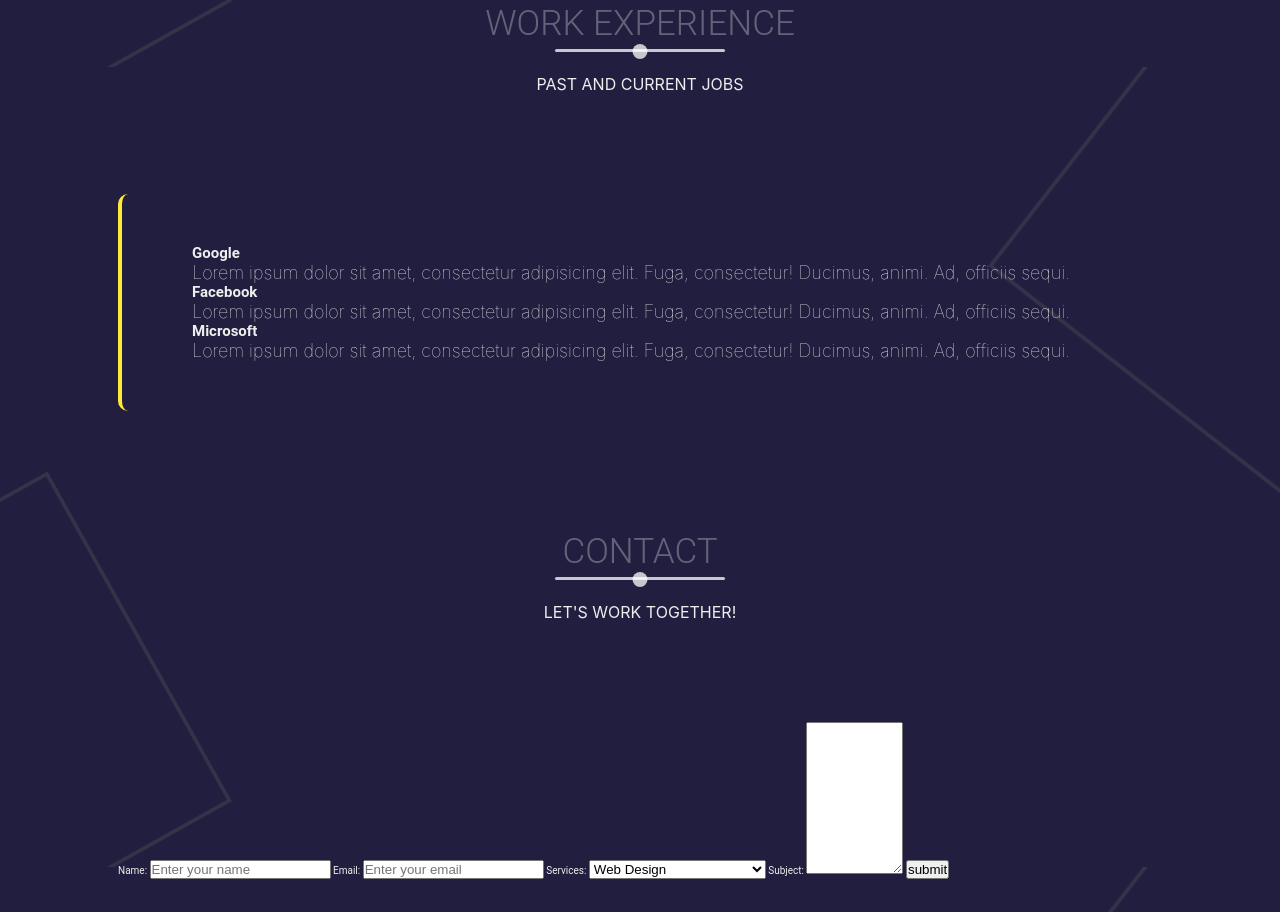
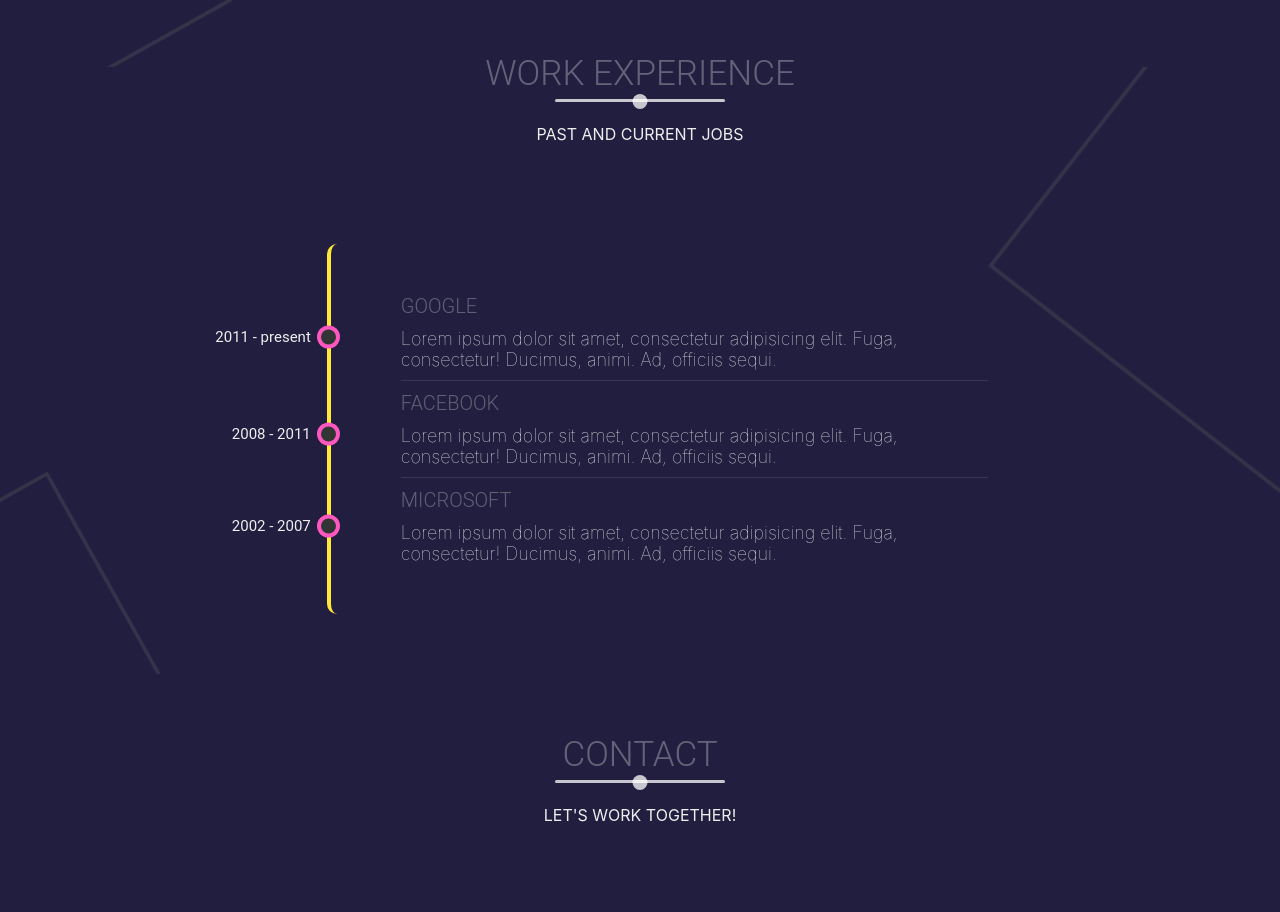
Before and after one commit to dvco-xx/portfolio, a plain HTML site: page index.html in a window 1280 px wide. Shown: the part 3133-4045 px from the top of the page. Drawn offline with nearby package versions, Linux system fonts and the light colour scheme.

```diff
--- a/index.html
+++ b/index.html
@@ -82,7 +82,6 @@
             </ul>
           </div>
         </div>
-
       </div>
     </section>
 
@@ -99,7 +98,8 @@
             </div>
             <h1>Web Design</h1>
             <p>
-              Lorem ipsum dolor sit amet consectetur adipisicing elit. Earum, quibusdam.
+              Lorem ipsum dolor sit amet consectetur adipisicing elit. Earum,
+              quibusdam.
             </p>
           </div>
           <div class="skill">
@@ -108,7 +108,8 @@
             </div>
             <h1>Web Development</h1>
             <p>
-              Lorem ipsum dolor sit amet consectetur adipisicing elit. Earum, quibusdam.
+              Lorem ipsum dolor sit amet consectetur adipisicing elit. Earum,
+              quibusdam.
             </p>
           </div>
           <div class="skill">
@@ -117,7 +118,8 @@
             </div>
             <h1>Product Strategy</h1>
             <p>
-              Lorem ipsum dolor sit amet consectetur adipisicing elit. Earum, quibusdam.
+              Lorem ipsum dolor sit amet consectetur adipisicing elit. Earum,
+              quibusdam.
             </p>
           </div>
         </div>
@@ -132,16 +134,18 @@
         </div>
         <div class="portfolio-item">
           <div class="portfolio-img has-margin-right">
-            <img src="./images/portitem1.jpeg" alt="">
+            <img src="./images/portitem1.jpeg" alt="" />
           </div>
           <div class="portfolio-description">
             <h6>Web Development</h6>
             <h1>Blog Website</h1>
             <p>
-              Lorem ipsum dolor sit amet, consectetur adipisicing elit. Fuga, consectetur! Ducimus, animi.
-              Ad, officiis sequi.
+              Lorem ipsum dolor sit amet, consectetur adipisicing elit. Fuga,
+              consectetur! Ducimus, animi. Ad, officiis sequi.
             </p>
-            <a href="#" class="cta">View Details <i class="fa fa-arrow-right"></i></a>
+            <a href="#" class="cta"
+              >View Details <i class="fa fa-arrow-right"></i
+            ></a>
           </div>
         </div>
 
@@ -150,26 +154,26 @@
             <h6>Web Design</h6>
             <h1>Product Layout</h1>
             <p>
-              Lorem ipsum dolor sit amet, consectetur adipisicing elit. Fuga, consectetur! Ducimus, animi.
-              Ad, officiis sequi.
+              Lorem ipsum dolor sit amet, consectetur adipisicing elit. Fuga,
+              consectetur! Ducimus, animi. Ad, officiis sequi.
             </p>
             <a href="#" class="cta">View Details</a>
           </div>
           <div class="portfolio-img">
-            <img src="./images/portitem2.jpeg" alt="">
+            <img src="./images/portitem2.jpeg" alt="" />
           </div>
         </div>
 
         <div class="portfolio-item">
           <div class="portfolio-img has-margin-right">
-            <img src="./images/portitem3.jpeg" alt="">
+            <img src="./images/portitem3.jpeg" alt="" />
           </div>
           <div class="portfolio-description">
             <h6>Product Design</h6>
             <h1>Product Sketch</h1>
             <p>
-              Lorem ipsum dolor sit amet, consectetur adipisicing elit. Fuga, consectetur! Ducimus, animi.
-              Ad, officiis sequi.
+              Lorem ipsum dolor sit amet, consectetur adipisicing elit. Fuga,
+              consectetur! Ducimus, animi. Ad, officiis sequi.
             </p>
             <a href="#" class="cta">View Details</a>
           </div>
@@ -185,25 +189,25 @@
         </div>
         <div class="timeline">
           <ul>
-            <li class="date" data-date="2011-present">
+            <li class="date" data-date="2011 - present">
               <h1>Google</h1>
               <p>
-                Lorem ipsum dolor sit amet, consectetur adipisicing elit. Fuga, consectetur! Ducimus, animi.
-                Ad, officiis sequi.
+                Lorem ipsum dolor sit amet, consectetur adipisicing elit. Fuga,
+                consectetur! Ducimus, animi. Ad, officiis sequi.
               </p>
             </li>
-            <li class="date" data-date="2008-2011">
+            <li class="date" data-date="2008 - 2011">
               <h1>Facebook</h1>
               <p>
-                Lorem ipsum dolor sit amet, consectetur adipisicing elit. Fuga, consectetur! Ducimus, animi.
-                Ad, officiis sequi.
+                Lorem ipsum dolor sit amet, consectetur adipisicing elit. Fuga,
+                consectetur! Ducimus, animi. Ad, officiis sequi.
               </p>
             </li>
-            <li class="date" data-date="2002-2007">
+            <li class="date" data-date="2002 - 2007">
               <h1>Microsoft</h1>
               <p>
-                Lorem ipsum dolor sit amet, consectetur adipisicing elit. Fuga, consectetur! Ducimus, animi.
-                Ad, officiis sequi.
+                Lorem ipsum dolor sit amet, consectetur adipisicing elit. Fuga,
+                consectetur! Ducimus, animi. Ad, officiis sequi.
               </p>
             </li>
           </ul>
@@ -219,9 +223,21 @@
         </div>
         <form action="#">
           <label for="name">Name:</label>
-          <input type="text" id="name" name="name" placeholder="Enter your name" required>
+          <input
+            type="text"
+            id="name"
+            name="name"
+            placeholder="Enter your name"
+            required
+          />
           <label for="email">Email:</label>
-          <input type="email" id="email" name="email" placeholder="Enter your email" required>
+          <input
+            type="email"
+            id="email"
+            name="email"
+            placeholder="Enter your email"
+            required
+          />
           <label for="services">Services:</label>
           <select name="services" id="service">
             <option value="">Web Design</option>
@@ -230,7 +246,7 @@
           </select>
           <label for="subject">Subject:</label>
           <textarea name="subject" id="subject" cols="10" rows="10"></textarea>
-          <input type="submit" value="submit">
+          <input type="submit" value="submit" />
         </form>
       </div>
     </section>
--- a/styles.css
+++ b/styles.css
@@ -311,8 +311,8 @@
 }
 
 .icon-container {
-    width: 10rem;
-    height: 10rem;
+    width: 15rem;
+    height: 15rem;
     border: 3px solid #ffe838;
     background-color: #fe57bf;
     margin-bottom: 2rem;
@@ -380,16 +380,67 @@
 .timeline ul {
     border-left: 4px solid #ffe838;
     border-radius: 1rem;
-    background-color: rgba(0, 0, 0, 0, .25);
-    margin: 0 auto;
+    background-color: rgba(0, 0, 0, 0, .05);
+    margin-left: 20%;
     position: relative;
     padding: 5rem;
     list-style: none;
     text-align: left;
+    width: 70%;
+}
+
+.timeline h1 {
+    font-size: 2rem;
+    text-transform: uppercase;
+    font-weight: 300;
+    margin-bottom: 1rem;
+    opacity: .3;
+}
+
+.timeline .date {
+    border-bottom: 1px solid rgba(255, 255, 255, .1);
+    margin-bottom: 1rem;
+    padding-bottom: 1rem;
+    position: relative;
+}
+
+.timeline .date:last-of-type {
+    padding-bottom: 0;
+    margin-bottom: 0;
+    border: none;
+}
+
+.timeline .date::before,
+.timeline .date::after {
+    position: absolute;
+    display: block;
+    top: 50%;
+    transform: translateY(-50%);
+}
+
+.timeline .date::before {
+    content: attr(data-date);
+    left: -21rem;
+    text-align: right;
+    min-width: 12rem;
+    font-size: 1.5rem;
+}
+
+.timeline .date::after {
+    content: '';
+    box-shadow: 0 0 0 4px #fe57bf;
+    border-radius: 100%;
+    left: -8rem;
+    height: 1.5rem;
+    width: 1.5rem;
+    background-color: #313534;
 }
 /*End timeline*/
 
 /*Start contact*/
+.contact {
+    background-color: #221e3f;
+}
 /*End contact*/
 
 /*Start footer*/
```
Lines whose indentation alone changed are shown as unchanged.
